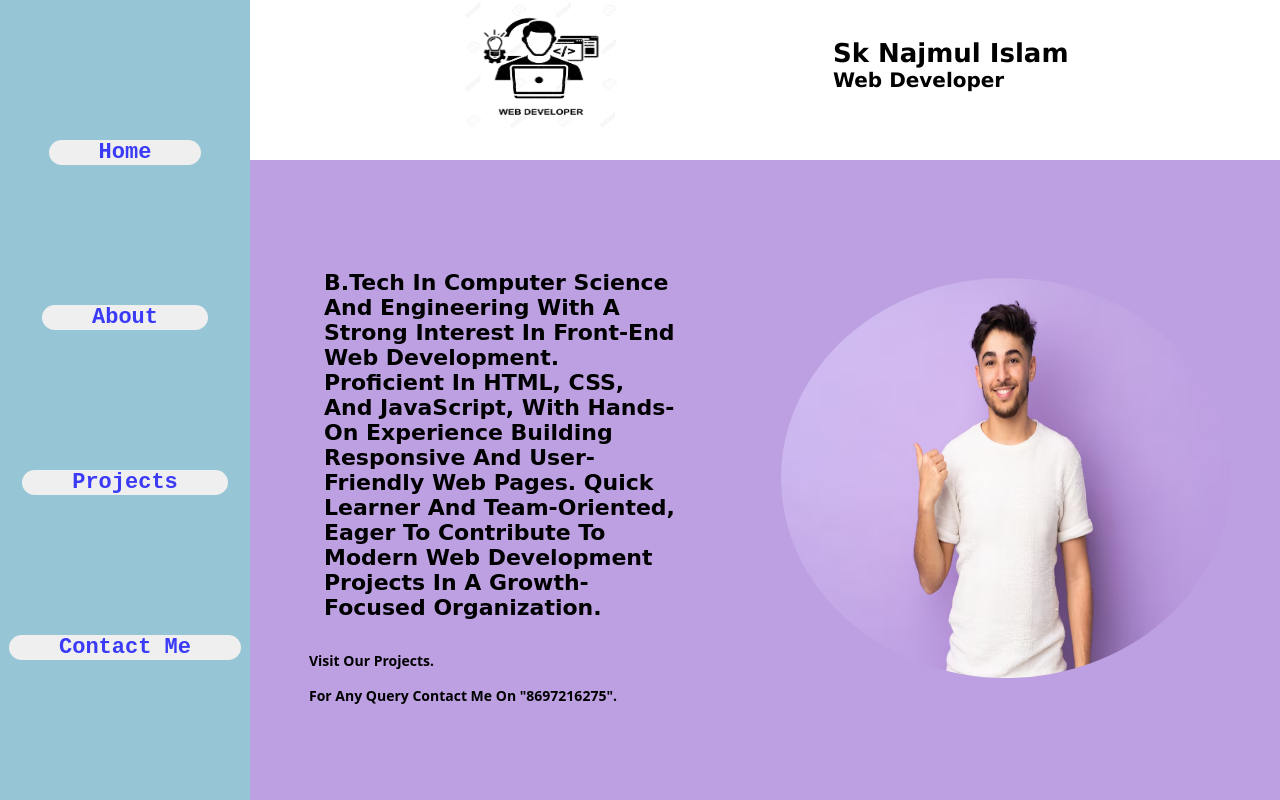
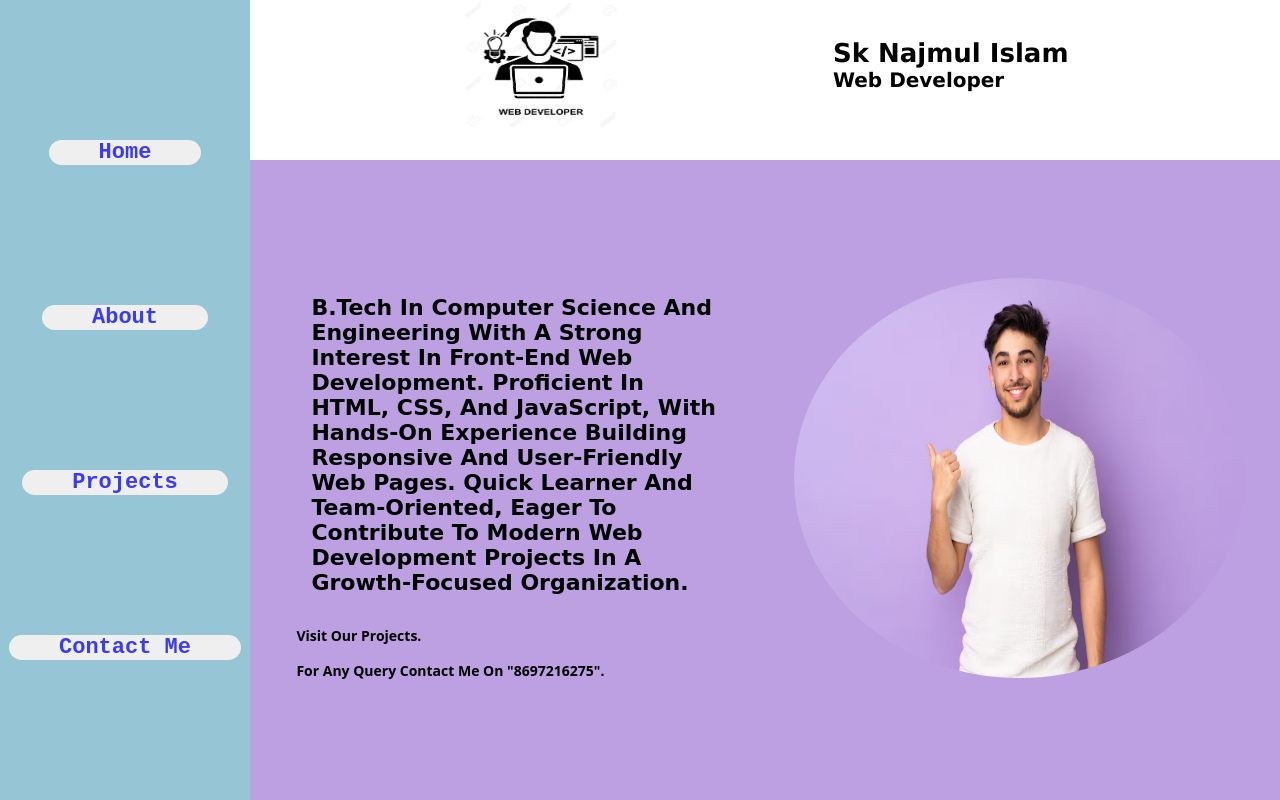
Before and after one commit to Najmul2000N/portfolio, a plain HTML site: page index.html in a window 1280 px wide. Drawn offline with Linux system fonts and the light colour scheme.

Commit message:
Add files via upload

```diff
--- a/index.css
+++ b/index.css
@@ -76,11 +76,11 @@
   padding: 5px;
 }
 .intro {
-  width: 40%;
+  width: 45%;
   display: flex;
   flex-direction: column;
-  gap: 5px;
-  padding: 5px;
+  gap: 8px;
+  padding: 2px;
   text-wrap: wrap;
 }
 .intro > p {
@@ -231,7 +231,7 @@
   .intro {
     display: flex;
     flex-direction: column;
-    gap: 12px;
+    gap: 14px;
   }
   .intro > p {
     font-size: 17px;
```
